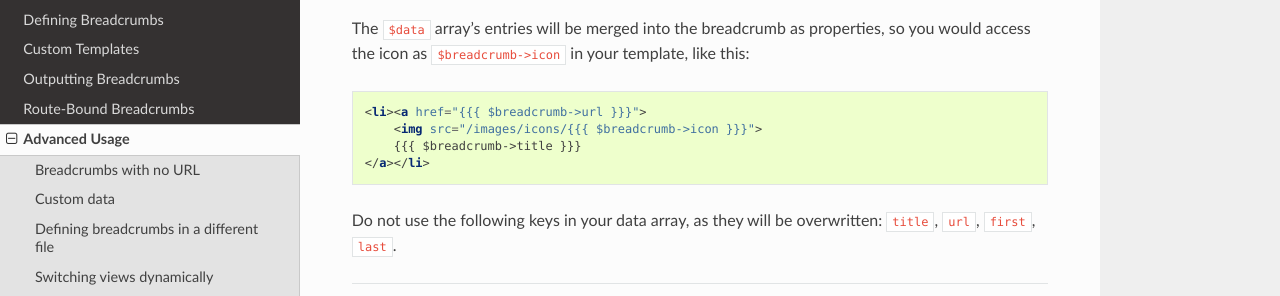
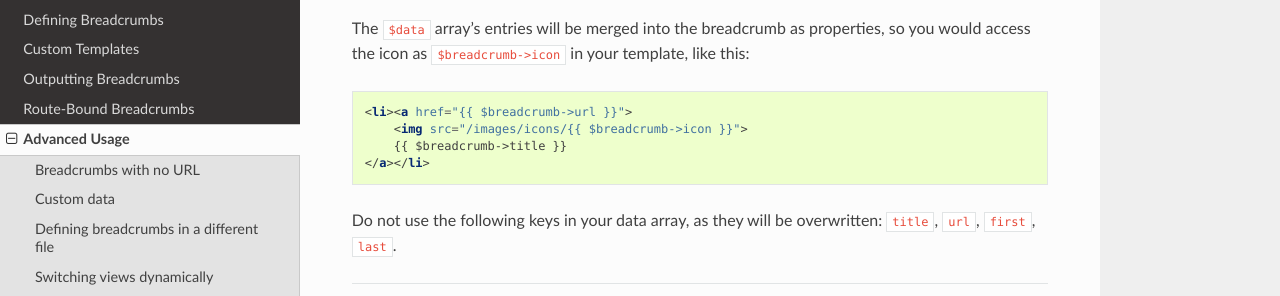
Before and after one commit to d13r/laravel-breadcrumbs, a Sphinx documentation site: the page built from docs/advanced.rst, in a window 1280 px wide and 900 px high, scrolled down 910 px. Shown: the part 155-451 px from the top of the window. Built offline with Sphinx 7.4.7 and the Read the Docs theme 2.0.0, drawn with Linux system fonts in a browser that asks for light colours.

Commit message:
Update advanced.rst

```diff
--- a/docs/advanced.rst
+++ b/docs/advanced.rst
@@ -45,9 +45,9 @@ The ``$data`` array's entries will be merged into the breadcrumb as properties,
 
 .. code-block:: html+php
 
-    <li><a href="{{{ $breadcrumb->url }}}">
-        <img src="/images/icons/{{{ $breadcrumb->icon }}}">
-        {{{ $breadcrumb->title }}}
+    <li><a href="{{ $breadcrumb->url }}">
+        <img src="/images/icons/{{ $breadcrumb->icon }}">
+        {{ $breadcrumb->title }}
     </a></li>
 
 Do not use the following keys in your data array, as they will be overwritten: ``title``, ``url``, ``first``, ``last``.
```
